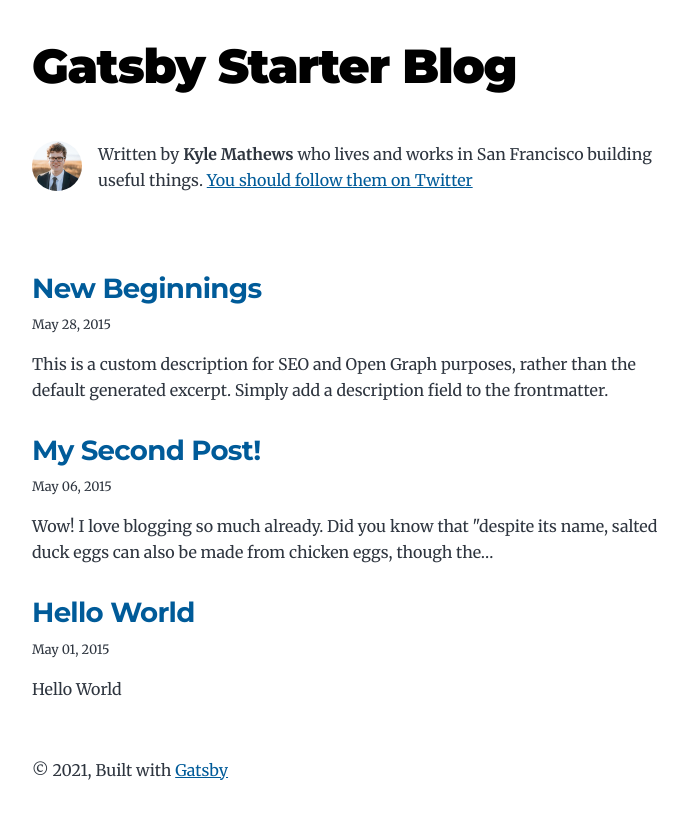
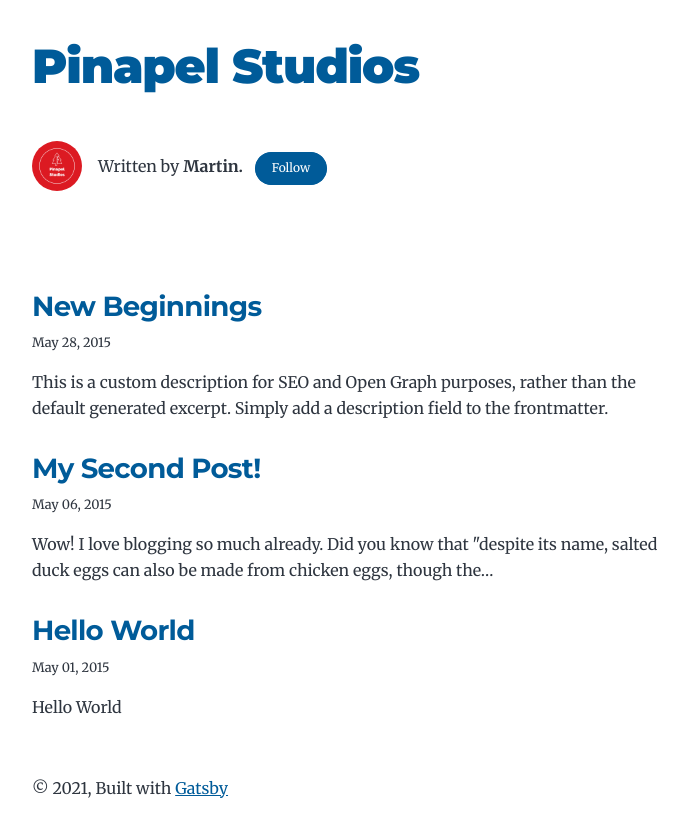
Before and after one commit to pinapelkod/portfolio, a Gatsby site: page / in a window 1280 px wide. Shown: the whole page, without its empty margins (292-980 px from the left). Built offline with nearby package versions, Linux system fonts and the light colour scheme; Gatsby itself is replaced by a stand-in of ours.

Commit message:
starter blog

```diff
--- a/gatsby-config.js
+++ b/gatsby-config.js
@@ -1,14 +1,14 @@
 module.exports = {
   siteMetadata: {
-    title: `Gatsby Starter Blog`,
+    title: `Pinapel Studios`,
     author: {
-      name: `Kyle Mathews`,
-      summary: `who lives and works in San Francisco building useful things.`,
+      name: `Martin.`,
+      summary: ``,
     },
-    description: `A starter blog demonstrating what Gatsby can do.`,
-    siteUrl: `https://gatsbystarterblogsource.gatsbyjs.io/`,
+    description: `A starter blog for our GitHub demo projects.`,
+    siteUrl: `http://dev.pinapel.com/`,
     social: {
-      twitter: `kylemathews`,
+      twitter: `pinapelkod`,
     },
   },
   plugins: [
@@ -51,12 +51,12 @@ module.exports = {
     },
     `gatsby-transformer-sharp`,
     `gatsby-plugin-sharp`,
-    // {
-    //   resolve: `gatsby-plugin-google-analytics`,
-    //   options: {
-    //     trackingId: `ADD YOUR TRACKING ID HERE`,
-    //   },
-    // },
+    {
+      resolve: `gatsby-plugin-google-analytics`,
+      options: {
+        trackingId: `G-LN69QYDXXN`,
+      },
+    },
     {
       resolve: `gatsby-plugin-feed`,
       options: {
@@ -121,7 +121,7 @@ module.exports = {
         // https://css-tricks.com/meta-theme-color-and-trickery/
         // theme_color: `#663399`,
         display: `minimal-ui`,
-        icon: `src/images/gatsby-icon.png`, // This path is relative to the root of the site.
+        icon: `src/images/site-icon.png`, // This path is relative to the root of the site.
       },
     },
     `gatsby-plugin-react-helmet`,
--- a/src/components/bio.js
+++ b/src/components/bio.js
@@ -36,7 +36,7 @@ const Bio = () => {
         className="bio-avatar"
         layout="fixed"
         formats={["auto", "webp", "avif"]}
-        src="../images/profile-pic.png"
+        src="../images/profile-pic.jpeg"
         width={50}
         height={50}
         quality={95}
@@ -47,7 +47,7 @@ const Bio = () => {
           Written by <strong>{author.name}</strong> {author?.summary || null}
           {` `}
           <a href={`https://twitter.com/${social?.twitter || ``}`}>
-            You should follow them on Twitter
+            Follow
           </a>
         </p>
       )}
--- a/src/style.css
+++ b/src/style.css
@@ -143,16 +143,16 @@ h6 {
   font-size: var(--fontSize-1);
 }
 
-h1 > a {
+h1>a {
   color: inherit;
   text-decoration: none;
 }
 
-h2 > a,
-h3 > a,
-h4 > a,
-h5 > a,
-h6 > a {
+h2>a,
+h3>a,
+h4>a,
+h5>a,
+h6>a {
   text-decoration: none;
   color: inherit;
 }
@@ -183,7 +183,7 @@ ol li {
   margin-bottom: calc(var(--spacing-8) / 2);
 }
 
-li > p {
+li>p {
   margin-bottom: calc(var(--spacing-8) / 2);
 }
 
@@ -191,7 +191,7 @@ li *:last-child {
   margin-bottom: var(--spacing-0);
 }
 
-li > ul {
+li>ul {
   margin-left: var(--spacing-8);
   margin-top: calc(var(--spacing-8) / 2);
 }
@@ -207,12 +207,12 @@ blockquote {
   margin-bottom: var(--spacing-8);
 }
 
-blockquote > :last-child {
+blockquote> :last-child {
   margin-bottom: var(--spacing-0);
 }
 
-blockquote > ul,
-blockquote > ol {
+blockquote>ul,
+blockquote>ol {
   list-style-position: inside;
 }
 
@@ -292,7 +292,18 @@ a:focus {
 }
 
 .bio p {
-  margin-bottom: var(--spacing-0);
+  margin-top: var(--spacing-3);
+}
+
+.bio a {
+  color: white;
+  text-decoration: none;
+  border: 1px solid var(--color-primary);
+  background-color: var(--color-primary);
+  padding: 7px 16px 9px;
+  border-radius: 99em;
+  margin-left: 8px;
+  font-size: 12px;
 }
 
 .bio-avatar {
@@ -319,6 +330,10 @@ a:focus {
   margin-bottom: var(--spacing-8);
 }
 
+.main-heading {
+  color: var(--color-primary);
+}
+
 /* Media queries */
 
 @media (max-width: 42rem) {
@@ -326,6 +341,7 @@ a:focus {
     padding: var(--spacing-0) var(--spacing-0) var(--spacing-0) var(--spacing-4);
     margin-left: var(--spacing-0);
   }
+
   ul,
   ol {
     list-style-position: inside;
```
Also changed, not shown: src/images/gatsby-icon.png (deleted), src/images/profile-pic.jpeg (added), src/images/profile-pic.png (deleted), src/images/site-icon.png (added).
